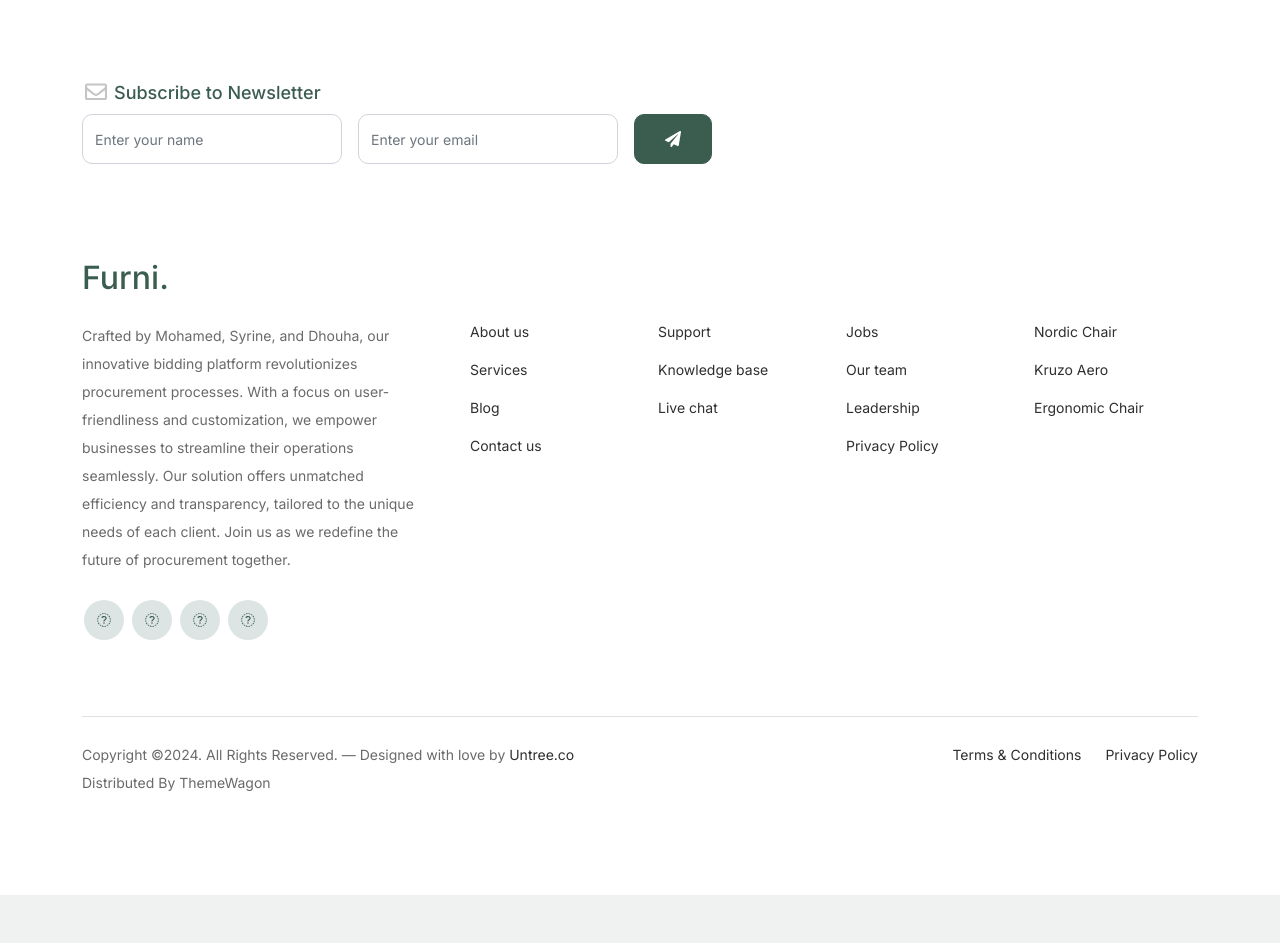
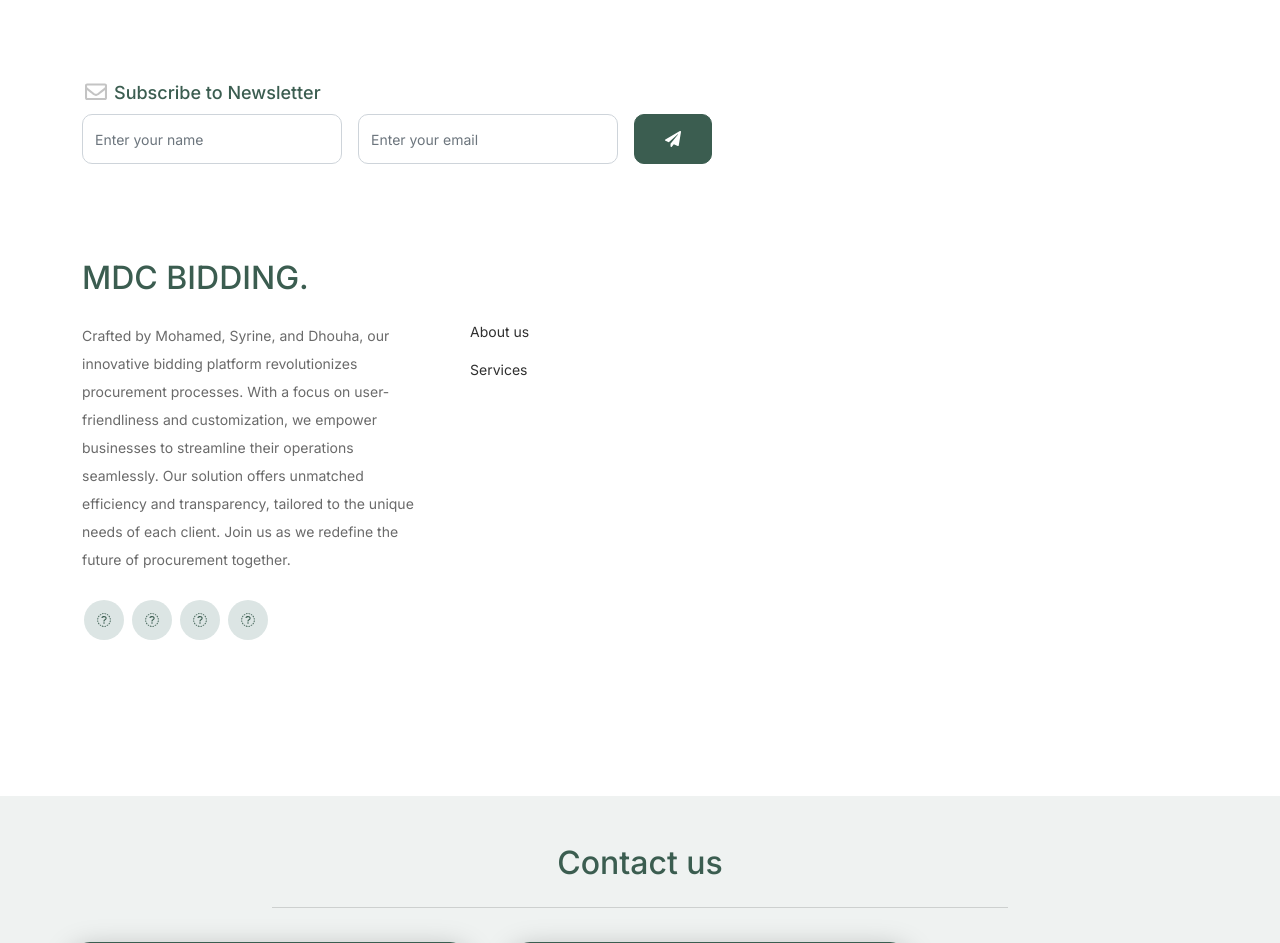
Before and after one commit to MohamedJmal99/IHM, a PHP site: page /index.php?page=about in a window 1280 px wide. Shown: the part 3587-4530 px from the top of the page. Run offline with PHP 8.4, Linux system fonts and the light colour scheme; data comes from the database, SQL or seed files in the repository; data that the repository does not hold is empty; some libraries are stand-ins or nearby versions.

Commit message:
Final Commit

```diff
--- a/about.php
+++ b/about.php
@@ -315,7 +315,7 @@
 
 				<div class="row g-5 mb-5">
 					<div class="col-lg-4">
-						<div class="mb-4 footer-logo-wrap"><a href="#" class="footer-logo">Furni<span>.</span></a></div>
+						<div class="mb-4 footer-logo-wrap"><a href="#" class="footer-logo">MDC BIDDING<span>.</span></a></div>
 						<p class="mb-4">Crafted by Mohamed, Syrine, and Dhouha, our innovative bidding platform revolutionizes procurement processes. With a focus on user-friendliness and customization, we empower businesses to streamline their operations seamlessly. Our solution offers unmatched efficiency and transparency, tailored to the unique needs of each client. Join us as we redefine the future of procurement together.</p>
 
 						<ul class="list-unstyled custom-social">
@@ -332,33 +332,7 @@
 								<ul class="list-unstyled">
 									<li><a href="#">About us</a></li>
 									<li><a href="#">Services</a></li>
-									<li><a href="#">Blog</a></li>
-									<li><a href="#">Contact us</a></li>
-								</ul>
-							</div>
 
-							<div class="col-6 col-sm-6 col-md-3">
-								<ul class="list-unstyled">
-									<li><a href="#">Support</a></li>
-									<li><a href="#">Knowledge base</a></li>
-									<li><a href="#">Live chat</a></li>
-								</ul>
-							</div>
-
-							<div class="col-6 col-sm-6 col-md-3">
-								<ul class="list-unstyled">
-									<li><a href="#">Jobs</a></li>
-									<li><a href="#">Our team</a></li>
-									<li><a href="#">Leadership</a></li>
-									<li><a href="#">Privacy Policy</a></li>
-								</ul>
-							</div>
-
-							<div class="col-6 col-sm-6 col-md-3">
-								<ul class="list-unstyled">
-									<li><a href="#">Nordic Chair</a></li>
-									<li><a href="#">Kruzo Aero</a></li>
-									<li><a href="#">Ergonomic Chair</a></li>
 								</ul>
 							</div>
 						</div>
@@ -366,22 +340,7 @@
 
 				</div>
 
-				<div class="border-top copyright">
-					<div class="row pt-4">
-						<div class="col-lg-6">
-							<p class="mb-2 text-center text-lg-start">Copyright &copy;<script>document.write(new Date().getFullYear());</script>. All Rights Reserved. &mdash; Designed with love by <a href="https://untree.co">Untree.co</a> Distributed By <a hreff="https://themewagon.com">ThemeWagon</a>  <!-- License information: https://untree.co/license/ -->
-            </p>
-						</div>
 
-						<div class="col-lg-6 text-center text-lg-end">
-							<ul class="list-unstyled d-inline-flex ms-auto">
-								<li class="me-4"><a href="#">Terms &amp; Conditions</a></li>
-								<li><a href="#">Privacy Policy</a></li>
-							</ul>
-						</div>
-
-					</div>
-				</div>
 
 			</div>
 		</footer>
--- a/css/style1.css
+++ b/css/style1.css
@@ -1173,7 +1173,7 @@
   max-height: 750px;
 }
 .carousel-item img{
-  height: 600px;
+  height: 500px;
 }
 .home-bids-title::after,.home-bids-title::before{
   content: "";
--- a/home.php
+++ b/home.php
@@ -24,13 +24,13 @@
    <div id="carouselExampleControls" class="carousel slide" data-ride="carousel">
       <div class="carousel-inner">
         <div class="carousel-item active">
-          <img class="d-block w-100" src="./images/salon.webp">
+          <img class="d-block w-100" src="./images/Home.webp">
         </div>
         <div class="carousel-item">
-          <img class="d-block w-100" src="./images/Car.jpeg" alt="Second slide">
+          <img class="d-block w-100" src="./images/Car.webp" alt="Second slide">
         </div>
         <div class="carousel-item">
-          <img class="d-block w-100" src="./images/electromenager.jpg" alt="Third slide">
+          <img class="d-block w-100" src="./images/Corosel2.webp" alt="Third slide">
         </div>
       </div>
       <a class="carousel-control-prev" href="#carouselExampleControls" role="button" data-slide="prev">
--- a/index.php
+++ b/index.php
@@ -173,7 +173,7 @@
     </div>
     <br>
     <div class="container">
-      <div class="small text-center text-muted">Copyright © 2024 - MDS BIDDING </div>
+
     </div>
   </footer>
 
--- a/view_prod.php
+++ b/view_prod.php
@@ -17,6 +17,8 @@
 </style>
 <div class="container-fluid">
     <img src="admin/assets/uploads/<?php echo $img_fname ?>" class="d-flex w-100" alt="">
+    <!-- Alert area under the image -->
+    <div id="alert_area" style="position: relative;"></div>
     <p>Name: <large><b><?php echo $name ?></b></large></p>
     <p>Category: <b><?php echo $category ?></b></p>
     <p>Starting Amount: <b><?php echo number_format($start_bid,2) ?></b></p>
@@ -42,8 +44,6 @@
             </form>
         </div>
     </div>
-    <!-- Alert area within the card -->
-    <div id="alert_area" style="position: absolute; top: 10px; right: 10px; z-index: 9999;"></div>
 </div>
 <script>
     // Function to display alerts within the card
```
Also changed, not shown: admin/assets/uploads/1.png, images/Car.jpeg, images/Car.webp (added), images/Corosel2.webp (added), images/Home.webp (added), images/electromenager.jpg, images/salon.webp, 1 other file.
